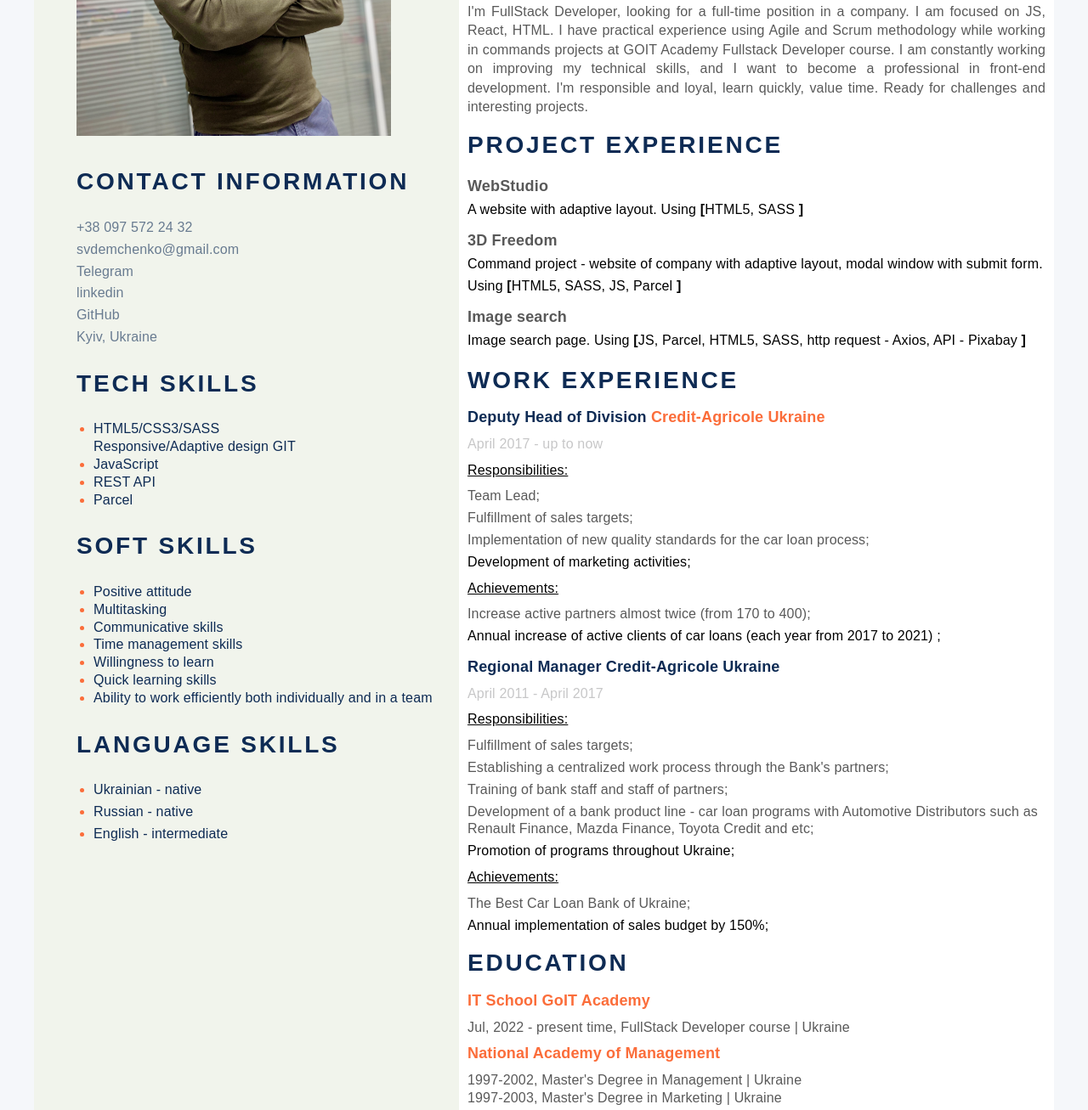
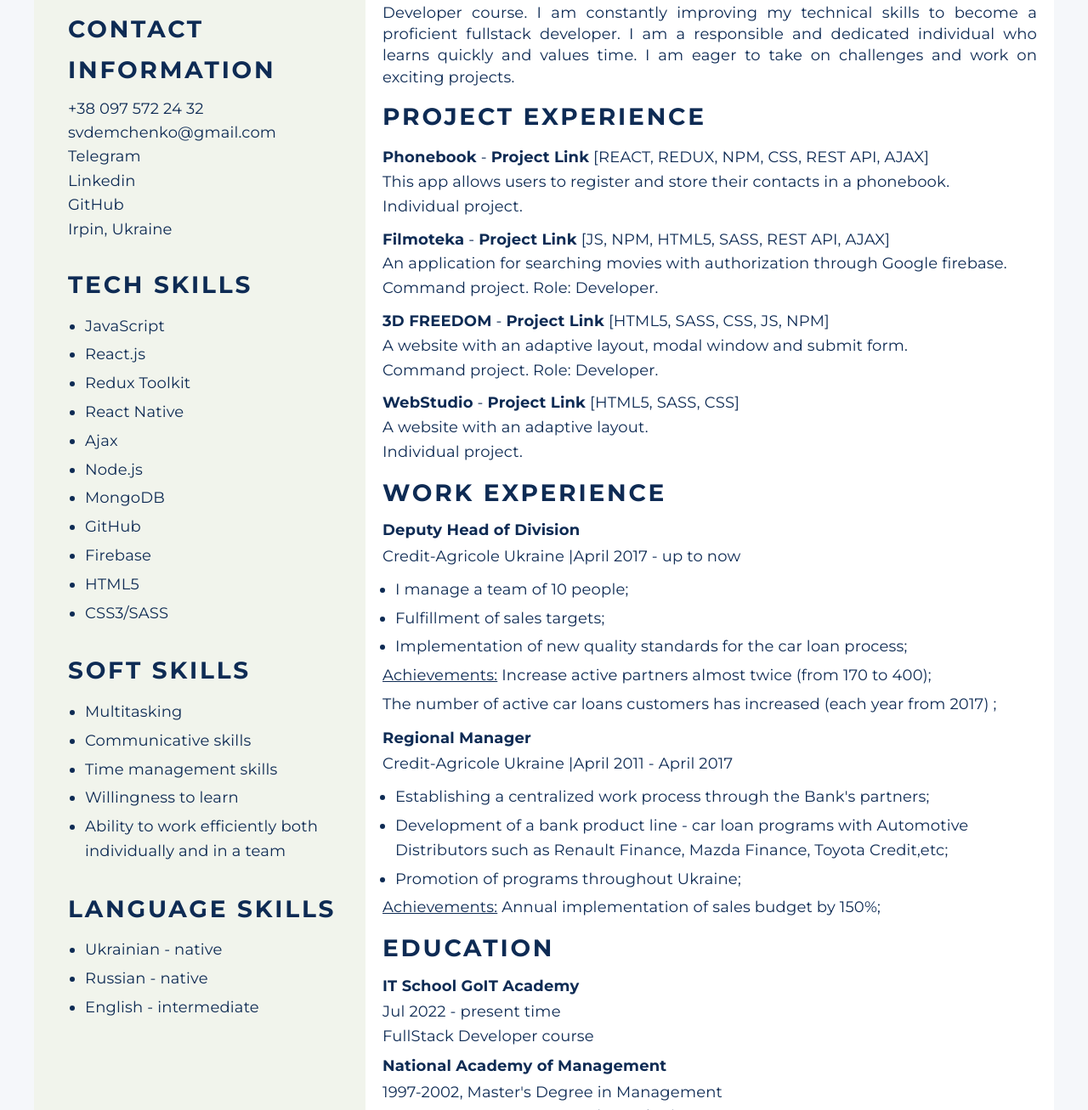
Before and after one commit to svd-serhii/resume, a plain HTML site: page index.html in a window 1280 px wide. Shown: the part 310-1617 px from the top of the page at 85% size. Drawn offline with Linux system fonts and the light colour scheme.

Commit message:
fix 02/05/2023

```diff
--- a/index.html
+++ b/index.html
@@ -4,129 +4,154 @@
     <meta charset="UTF-8" />
     <meta http-equiv="X-UA-Compatible" content="IE=edge" />
     <meta name="viewport" content="width=device-width, initial-scale=1.0" />
+    <link rel="preconnect" href="https://fonts.googleapis.com" />
+    <link rel="preconnect" href="https://fonts.gstatic.com" crossorigin />
+    <link
+      href="https://fonts.googleapis.com/css2?family=EB+Garamond:wght@400;700;800&family=Montserrat:wght@400;700;800&display=swap"
+      rel="stylesheet"
+    />
     <link rel="stylesheet" href="./styles/styles.css" />
+
     <title>Resume Demchenko Serhii</title>
   </head>
   <body>
     <main class="main">
       <div class="content">
         <div class="about">
-          <h1 class="about__name">Serhii Demchenko</h1>
-          <p class="about__job">FrontEnd / FullStack Developer</p>
+          <h1 class="about__my-name">Serhii Demchenko</h1>
+          <p class="about__my-job">FullStack Developer</p>
         </div>
         <div class="wrap">
+          <!-- ABOUT ME -->
           <h2 class="summary__title title">Summary</h2>
           <p class="summary__description">
-            I'm FullStack Developer, looking for a full-time position in a company. I am focused on JS, React, HTML. I
-            have practical experience using Agile and Scrum methodology while working in commands projects at GOIT
-            Academy Fullstack Developer course. I am constantly working on improving my technical skills, and I want to
-            become a professional in front-end development. I'm responsible and loyal, learn quickly, value time. Ready
-            for challenges and interesting projects.
+            I'm a FullStack Developer looking for a full-time position in a company. My expertise lies in JS, React, and
+            Node.js, and I have hands-on experience working with Scrum methodology while handling team projects during
+            my time at the GoIT Fullstack Developer course. I am constantly improving my technical skills to become a
+            proficient fullstack developer. I am a responsible and dedicated individual who learns quickly and values
+            time. I am eager to take on challenges and work on exciting projects.
           </p>
-          <div class="projects">
-            <h2 class="projects__title title">Project Experience</h2>
+          <!-- PROJECTS -->
+          <div class="section--container">
+            <h2 class="section--title title">Project Experience</h2>
             <ul class="projects__list list">
               <li class="project-item">
-                <a href="https://svd-serhii.github.io/WebStudio/" target="_blank" class="project__link link"
-                  >WebStudio</a
+                <a href="https://svd-serhii.github.io/goit-react-hw-08-phonebook/" target="_blank" class="project__link link"
+                  >Phonebook</a
                 >
-                <p class="project__text">
-                  A website with adaptive layout. Using <span class="project-braket">[</span>HTML5, SASS
-                  <span class="project-braket">]</span>
-                </p>
+                <span>-</span>
+                <a href="https://github.com/svd-serhii/goit-react-hw-08-phonebook" target="_blank" class="project__link link"
+                  >Project Link</a
+                >
+                <span class="section--text">[REACT, REDUX, NPM, CSS, REST API, AJAX]</span>
+                <p class="section--text">This app allows users to register and store their contacts in a phonebook.</br> Individual project.</p>
+              </li>
+              <li class="project-item">
+                <a href="https://asyrotenko.github.io/filmoteka/" target="_blank" class="project__link link"
+                  >Filmoteka</a
+                >
+                <span>-</span>
+                <a href="https://github.com/ASyrotenko/filmoteka" target="_blank" class="project__link link"
+                  >Project Link</a
+                >
+                <span class="section--text">[JS, NPM, HTML5, SASS, REST API, AJAX]</span>
+                <p class="section--text">An application for searching movies with authorization through Google firebase. </br>Command project. Role: Developer.</p>
               </li>
               <li class="project-item">
                 <a
                   href="https://asyrotenko.github.io/command-project-html-css/"
                   target="_blank"
                   class="project__link link"
-                  >3D Freedom</a
+                  >3D FREEDOM</a
                 >
-                <p class="project__text">
-                  Command project - website of company with adaptive layout, modal window with submit form. Using
-                  <span class="project-braket">[</span>HTML5, SASS, JS, Parcel
-                  <span class="project-braket">]</span>
+                <span>-</span>
+                <a
+                  href="https://github.com/ASyrotenko/command-project-html-css"
+                  target="_blank"
+                  class="project__link link"
+                  >Project Link</a
+                >
+                <span class="section--text">[HTML5, SASS, CSS, JS, NPM]</span>
+                <p class="section--text">
+                  A website with an adaptive layout, modal window and submit form.</br> Command project. Role: Developer.
                 </p>
               </li>
               <li class="project-item">
-                <a href="https://svd-serhii.github.io/goit-js-hw-11/" target="_blank" class="project__link link"
-                  >Image search</a
+                <a href="https://svd-serhii.github.io/WebStudio/" target="_blank" class="project__link link"
+                  >WebStudio</a
                 >
-                <p class="project__text">
-                  Image search page. Using
-                  <span class="project-braket">[</span>JS, Parcel, HTML5, SASS, http request - Axios, API - Pixabay
-                  <span class="project-braket">]</span>
-                </p>
+                <span>-</span>
+                <a href="https://github.com/svd-serhii/WebStudio" target="_blank" class="project__link link"
+                  >Project Link</a
+                >
+                <span class="section--text">[HTML5, SASS, CSS]</span>
+                <p class="section--text">A website with an adaptive layout.</br> Individual project.</p>
               </li>
             </ul>
           </div>
-          <div class="work">
-            <h2 class="work__title title">Work Experience</h2>
+          <!-- WORK EXPERIENCE -->
+          <div class="section--container">
+            <h2 class="section--title title">Work Experience</h2>
             <ul class="work__list list">
               <li class="work__item">
-                <p class="work__position">
-                  Deputy Head of Division <span class="organization">Credit-Agricole Ukraine</span>
-                </p>
-                <p class="work__period">April 2017 - up to now</p>
-                <ul class="list">
-                  <p class="resp">Responsibilities:</p>
-                  <li class="resp-item">Team Lead;</li>
+                <p class="section--subtitle">Deputy Head of Division</p>
+                <p class="section--text work-place">Credit-Agricole Ukraine <span>|</span>April 2017 - up to now</p>
+                <ul class="resp list">
+                  <li class="resp-item">I manage a team of 10 people;</li>
                   <li class="resp-item">Fulfillment of sales targets;</li>
                   <li class="resp-item">Implementation of new quality standards for the car loan process;</li>
-                  <li class="resp-item">Development of marketing activities;</li>
-                </ul>
-                <ul class="list">
-                  <p class="resp respa">Achievements:</p>
-                  <li class="resp-item">Increase active partners almost twice (from 170 to 400);</li>
+                  </ul>
+                  <ul class="list">
+                  <li class="resp-item"> <span class="achive">Achievements:</span> Increase active partners almost twice (from 170 to 400);</li>
                   <li class="resp-item">
-                    Annual increase of active clients of car loans (each year from 2017 to 2021) ;
+                    The number of active car loans customers has increased (each year from 2017) ;
                   </li>
                 </ul>
               </li>
               <li class="work__item">
-                <p class="work__position">Regional Manager <span class="organisation">Credit-Agricole Ukraine</span></p>
-                <p class="work__period">April 2011 - April 2017</p>
-                <ul class="list">
-                  <p class="resp">Responsibilities:</p>
-                  <li class="resp-item">Fulfillment of sales targets;</li>
+                <p class="section--subtitle">Regional Manager</p>
+                <p class="section--text work-place">Credit-Agricole Ukraine <span>|</span>April 2011 - April 2017</p>
+                <ul class="resp list">
                   <li class="resp-item">Establishing a centralized work process through the Bank's partners;</li>
-                  <li class="resp-item">Training of bank staff and staff of partners;</li>
-                  <li class="resp-item">
-                    Development of a bank product line - car loan programs with Automotive Distributors such as Renault
-                    Finance, Mazda Finance, Toyota Credit and etc;
-                  </li>
+                  <li class="resp-item">Development of a bank product line - car loan programs with Automotive Distributors such as Renault
+                    Finance, Mazda Finance, Toyota Credit,etc;</li>
                   <li class="resp-item">Promotion of programs throughout Ukraine;</li>
-                </ul>
-                <ul class="list">
-                  <p class="resp respa">Achievements:</p>
-                  <li class="resp-item">The Best Car Loan Bank of Ukraine;</li>
-                  <li class="resp-item">Annual implementation of sales budget by 150%;</li>
+                  </ul>
+                  <ul class="list">
+                  <li class="resp-item"> <span class="achive">Achievements:</span> Annual implementation of sales budget by 150%;</li>
+
                 </ul>
               </li>
-            </ul>
+              </ul>
           </div>
-          <div class="education">
-            <h2 class="education__title title">Education</h2>
+          <!-- EDUCATION -->
+          <div class="section--container">
+            <h2 class="section--title title">Education</h2>
             <ul class="list">
               <li class="place">
-                <p class="teach-name">IT School GoIT Academy</p>
-                <p class="teach-period">Jul, 2022 - present time, FullStack Developer course | Ukraine</p>
+                <p class="section--subtitle">IT School GoIT Academy</p>
+                <p class="section--text">Jul 2022 - present time <br>
+                   FullStack Developer course</p>
               </li>
               <li class="place">
-                <p class="teach-name">National Academy of Management</p>
-                <p class="teach-period">1997-2002, Master's Degree in Management | Ukraine</p>
-                <p class="teach-period">1997-2003, Master's Degree in Marketing | Ukraine</p>
+                <p class="section--subtitle">National Academy of Management</p>
+                <p class="section--text">1997-2002, Master's Degree in Management</p>
+                <p class="section--text">1997-2003, Master's Degree in Marketing</p>
               </li>
             </ul>
           </div>
         </div>
       </div>
       <sidebar class="sidebar">
-        <div class="container">
-          <img class="svd" src="./img/IMG_7-min.jpeg" alt="Serhii Demchenko" />
+        <!-- Photo -->
+        <div class="photo-container">
+          <img class="svd" src="./img/IMG_4142.jpeg" alt="Serhii Demchenko" />
         </div>
-        <h2 class="contacts__title title">Contact Information</h2>
-        <ul class="contacts list">
+        <!-- CONTACTS -->
+        <div class="sidebar--container">
+          <h2 class="section--title title">Contact Information</h2>
+
+        <ul class=" list">
           <li class="contacts__item">
             <a href="380975722432" type="phone" target="_blank" class="contact__link link">+38 097 572 24 32</a>
           </li>
@@ -140,50 +165,53 @@
           </li>
           <li class="contacts__item">
             <a href="https://www.linkedin.com/in/serhii-v-demchenko" target="_blank" class="contact__link link"
-              >linkedin</a
+              >Linkedin</a
             >
           </li>
           <li class="contacts__item">
             <a href="https://github.com/svd-serhii" target="_blank" class="contact__link link">GitHub</a>
           </li>
           <li class="contacts__item">
-            <p class="contact__link link">Kyiv, Ukraine</p>
+            <p>Irpin, Ukraine</p>
           </li>
         </ul>
-        <div class="tech-skills">
-          <h2 class="tech-skills__title title">Tech Skills</h2>
-          <ul class="tech-skills__list list">
-            <li class="tech-skills__item">
-              <span class="item--text"
-                >HTML5/CSS3/SASS <br />
-                Responsive/Adaptive design GIT</span
-              >
-            </li>
-            <li class="tech-skills__item"><span class="item--text">JavaScript</span></li>
-            <li class="tech-skills__item"><span class="item--text">REST API</span></li>
-            <li class="tech-skills__item"><span class="item--text">Parcel</span></li>
+        </div>
+
+        <!-- SKILLS -->
+        <div class="sidebar--container">
+          <h2 class="section--title title">Tech Skills</h2>
+          <ul class="sidebar--list list">
+            <li class="sidebar--list__item">JavaScript</li>
+            <li class="sidebar--list__item">React.js</li>
+            <li class="sidebar--list__item">Redux Toolkit</li>
+            <li class="sidebar--list__item">React Native</li>
+            <li class="sidebar--list__item">Ajax</li>
+            <li class="sidebar--list__item">Node.js</li>
+            <li class="sidebar--list__item">MongoDB</li>
+            <li class="sidebar--list__item">GitHub</li>
+            <li class="sidebar--list__item">Firebase</li>
+            <li class="sidebar--list__item">HTML5</li>
+            <li class="sidebar--list__item">CSS3/SASS</li>
           </ul>
         </div>
-        <div class="soft-skills">
-          <h2 class="soft-skills__title title">Soft Skills</h2>
-          <ul class="soft-skills__list list">
-            <li class="soft-skills__item"><span class="item--text">Positive attitude</span></li>
-            <li class="soft-skills__item"><span class="item--text">Multitasking</span></li>
-            <li class="soft-skills__item"><span class="item--text">Communicative skills</span></li>
-            <li class="soft-skills__item"><span class="item--text">Time management skills</span></li>
-            <li class="soft-skills__item"><span class="item--text">Willingness to learn</span></li>
-            <li class="soft-skills__item"><span class="item--text">Quick learning skills</span></li>
-            <li class="soft-skills__item">
-              <span class="item--text">Ability to work efficiently both individually and in a team</span>
+        <div class="sidebar--container">
+          <h2 class="section--title title">Soft Skills</h2>
+          <ul class="sidebar--list list">
+            <li class="sidebar--list__item">Multitasking</li>
+            <li class="sidebar--list__item">Communicative skills</li>
+            <li class="sidebar--list__item">Time management skills</li>
+            <li class="sidebar--list__item">Willingness to learn</li>
+            <li class="sidebar--list__item">
+              Ability to work efficiently both individually and in a team
             </li>
           </ul>
         </div>
-        <div class="language-skills">
-          <h2 class="language-skills__title title">Language Skills</h2>
-          <ul class="language-skills__list list">
-            <li class="language-skills__item"><span class="item--text">Ukrainian - native</span></li>
-            <li class="language-skills__item"><span class="item--text">Russian - native</span></li>
-            <li class="language-skills__item"><span class="item--text">English - intermediate</span></li>
+        <div class="sidebar--container">
+          <h2 class="section--title title">Language Skills</h2>
+          <ul class="sidebar--list list">
+            <li class="sidebar--list__item">Ukrainian - native</li>
+            <li class="sidebar--list__item">Russian - native</li>
+            <li class="sidebar--list__item">English - intermediate</li>
           </ul>
         </div>
       </sidebar>
--- a/styles/styles.css
+++ b/styles/styles.css
@@ -2,10 +2,11 @@ body {
   font-family: "Montserrat", sans-serif;
   font-style: normal;
   font-weight: 400;
-  font-size: 16px;
+  font-size: 18px;
   line-height: 1.3;
   letter-spacing: 0.01em;
   background-color: #f5f7fa;
+  color: #0e2b54;
 }
 
 h1,
@@ -17,6 +18,7 @@ h6,
 p {
   margin-top: 0;
   margin-bottom: 0;
+  color: #0e2b54;
 }
 
 ul,
@@ -50,9 +52,12 @@ ol {
 
 .sidebar {
   background-color: #f1f4ec;
-  min-width: 450px;
-  padding-left: 50px;
+  min-width: 350px;
+  padding-left: 40px;
   padding-top: 20px;
+}
+.sidebar--container {
+  margin-bottom: 30px;
 }
 
 .svd {
@@ -61,6 +66,7 @@ ol {
 }
 
 .title {
+  font-family: "Montserrat";
   font-style: normal;
   font-weight: 700;
   font-size: 28px;
@@ -71,25 +77,25 @@ ol {
 }
 
 .wrap {
-  padding: 10px;
+  padding: 20px;
 }
 
-.container {
-  width: 370px;
+.photo-container {
+  width: 300px;
   margin-bottom: 30px;
 }
 
 .about {
   background-color: #f1f4ec;
-  padding-left: 40px;
+  padding-left: 20px;
   padding-top: 10px;
   padding-bottom: 20px;
 }
 
-.about__name {
-  font-style: normal;
+.about__my-name {
+  font-family: inherit;
   font-weight: 900;
-  font-size: 70px;
+  font-size: 60px;
   line-height: 1.22;
   color: #0e2b54;
   text-transform: uppercase;
@@ -97,28 +103,95 @@ ol {
   margin-bottom: 15px;
 }
 
-.about__job {
-  font-style: normal;
-  font-weight: 700;
-  font-size: 18px;
+.about__my-job {
+  font-family: inherit;
+  font-size: 28px;
   line-height: 1.2;
   letter-spacing: 0.3em;
   color: #0e2b54;
   text-transform: uppercase;
 }
 
-.contacts {
-  margin-bottom: 20px;
+.summary__title {
+  margin-bottom: 10px;
 }
 
-.contacts__title {
-  font-size: 28px;
-  margin-bottom: 20px;
+.summary__description {
+  font-family: inherit;
+  font-style: normal;
+  line-height: 1.4;
+  font-size: 18px;
+  text-align: justify;
+  margin-bottom: 10px;
+  color: #0e2b54;
 }
 
-.contact-type {
+.section--container {
+  margin-bottom: 10px;
+}
+
+.section--title {
+  margin-bottom: 10px;
+}
+
+.project-item {
+  margin-bottom: 10px;
+}
+
+.project__link {
+  font-family: inherit;
+  font-weight: 700;
+  font-size: 18px;
+  line-height: 1.6;
   color: #0e2b54;
-  margin-right: 10px;
+  transition: color 250ms cubic-bezier(0.075, 0.82, 0.165, 1);
+}
+.project__link:hover,
+.project__link:focus {
+  color: #fb6d3a;
+}
+
+.section--text,
+.resp-item,
+.sidebar--list__item {
+  font-family: inherit;
+  font-style: normal;
+  font-weight: 400;
+  font-size: 18px;
+  line-height: 1.6;
+  color: #0e2b54;
+}
+
+.section--subtitle {
+  font-family: inherit;
+  font-weight: 700;
+  font-size: 18px;
+  line-height: 1.2;
+  color: #0e2b54;
+  margin-bottom: 5px;
+}
+
+.work-place {
+  margin-bottom: 10px;
+}
+
+.resp {
+  list-style: disc;
+  padding-left: 15px;
+  margin-bottom: 5px;
+}
+.resp-item:not(:last-child) {
+  margin-bottom: 5px;
+}
+.achive {
+  text-decoration: underline;
+}
+
+.work__item:not(:last-child) {
+  margin-bottom: 15px;
+}
+.place {
+  margin-bottom: 10px;
 }
 
 .contacts__item:not(:last-child) {
@@ -127,171 +200,21 @@ ol {
 
 .contact__link {
   color: #0e2b54;
-  opacity: 0.6;
 }
 .contact__link:hover,
 .contact__link:focus {
   color: #fb6d3a;
 }
 
-.education {
-  margin-bottom: 10px;
+.sidebar--list {
+  list-style: disc;
+  padding-left: 20px;
 }
 
-.place {
-  margin-bottom: 10px;
-}
-
-.education__title {
-  margin-bottom: 10px;
-}
-
-.teach-name {
-  font-weight: 700;
-  font-size: 18px;
-  line-height: 1.2;
-  color: #fb6d3a;
-  margin-bottom: 10px;
-}
-
-.teach-period {
-  color: #595959;
-}
-
-.projects {
-  margin-bottom: 10px;
-}
-
-.projects__title {
-  margin-bottom: 10px;
-}
-
-.projects__list {
-  /* // padding: 0px;
-  // margin-left: 15px; */
-}
-
-.project-item {
-  margin-bottom: 10px;
-}
-
-.project__link {
-  font-weight: 700;
-  font-size: 18px;
-  line-height: 1.6;
-  color: #595959;
-  transition: color 250ms cubic-bezier(0.075, 0.82, 0.165, 1);
-}
-.project__link:hover,
-.project__link:focus {
-  color: #fb6d3a;
-}
-
-.project__text {
-  font-style: normal;
-  font-weight: 400;
-  font-size: 16px;
-  line-height: 1.6;
-  color: #000000;
-}
-
-.project-braket {
-  font-style: normal;
-  font-weight: 700;
-  font-size: 16px;
-  line-height: 1.6;
-  color: #000000;
-}
-
-.tech-skills,
-.soft-skills,
-.language-skills {
-  margin-bottom: 20px;
-}
-
-.tech-skills__title,
-.soft-skills__title,
-.language-skills__title {
-  margin-bottom: 20px;
-}
-
-.tech-skills__list,
-.soft-skills__list,
-.language-skills__list {
-  list-style: disc;
-  padding: 0px;
-  margin-left: 20px;
-}
-
-.tech-skills__item,
-.soft-skills__item,
-.language-skills__item {
-  color: #fb6d3a;
-}
-.language-skills__item:not(:last-child) {
+.sidebar--list__item:not(:last-child) {
   margin-bottom: 5px;
 }
 
 .item--text {
   color: #0e2b54;
 }
-
-.summary__title {
-  margin-bottom: 10px;
-}
-
-.summary__description {
-  font-style: normal;
-  line-height: 1.4;
-  color: #595959;
-  text-align: justify;
-  margin-bottom: 10px;
-}
-
-.work {
-  margin-bottom: 10px;
-}
-
-.work__title {
-  margin-bottom: 10px;
-}
-
-.work__position {
-  font-weight: 700;
-  font-size: 18px;
-  line-height: 1.2;
-  color: #0e2b54;
-  margin-bottom: 10px;
-}
-
-.organization {
-  font-weight: 700;
-  font-size: 18px;
-  line-height: 1.2;
-  color: #fb6d3a;
-}
-
-.work__period {
-  color: #c7c7c8;
-  margin-bottom: 10px;
-}
-
-.work-list {
-  margin-bottom: 10px;
-}
-.resp {
-  text-decoration: underline;
-  margin-bottom: 10px;
-}
-.resp-item:not(:last-child) {
-  margin-bottom: 5px;
-  color: #595959;
-}
-
-.respa {
-  margin-top: 10px;
-}
-
-.work__item:not(:last-child) {
-  margin-bottom: 15px;
-}
```
